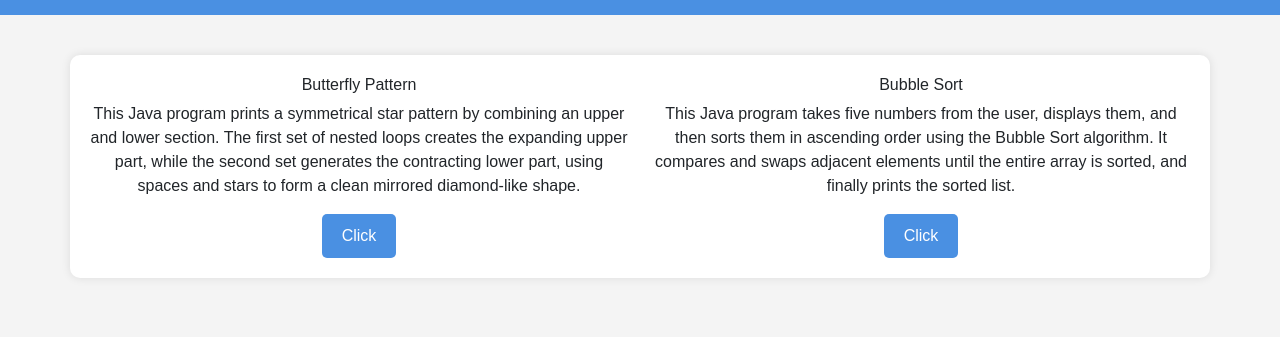
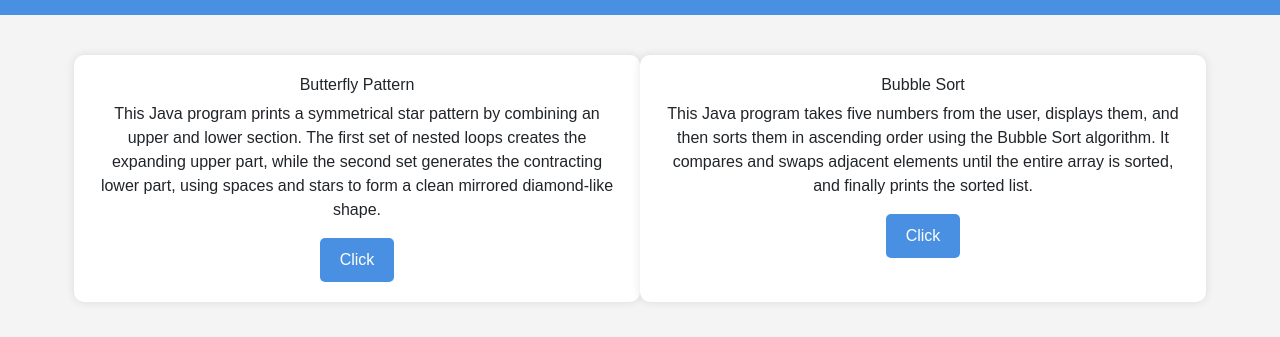
Before and after one commit to Kashaf25119/Java, a plain HTML site: page index.html in a window 1280 px wide. Shown: the part 61-398 px from the top of the page. Drawn offline with nearby package versions, Linux system fonts and the light colour scheme.

Commit message:
Update index.html

```diff
--- a/index.html
+++ b/index.html
@@ -20,12 +20,14 @@
         }
         .container {
             margin: 40px auto;
-            background: white;
+      		text-align:center;
+        }
+		.col{
+			background: white;
             padding: 20px;
             border-radius: 10px;
             box-shadow: 0 0 10px rgba(0,0,0,0.1);
-      		text-align:center;
-        }
+		}
         button {
             background: #4a90e2;
             color: white;
```
